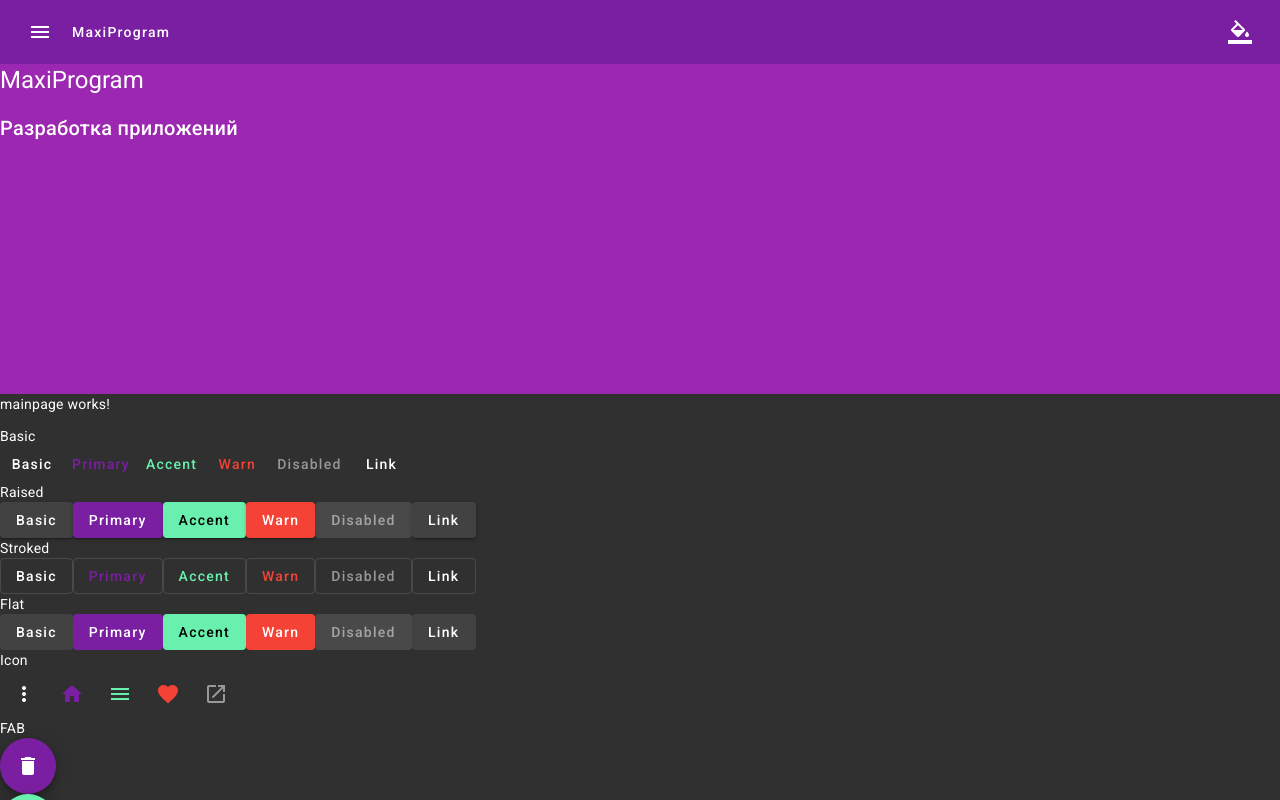
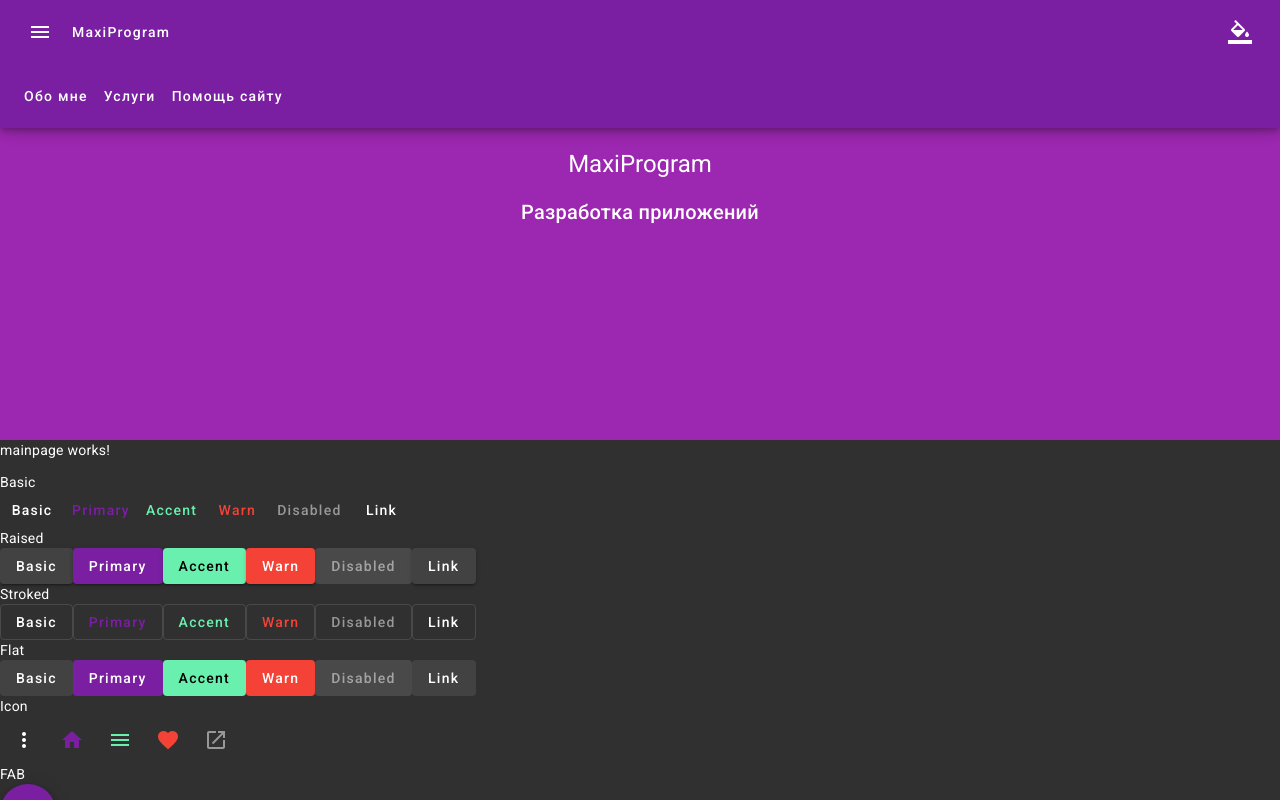
Before and after one commit to maxiprogram/site, an Angular app: page / in a window 1280 px wide. Shown: the top 800 px of the page. Built offline with nearby package versions, Linux system fonts and the light colour scheme.

Commit message:
add mat-divider && header fix shadow

```diff
--- a/src/app/app.module.ts
+++ b/src/app/app.module.ts
@@ -6,6 +6,7 @@ import { MatIconModule } from '@angular/material/icon';
 import { MatToolbarModule } from '@angular/material/toolbar';
 import { MatTooltipModule}  from '@angular/material/tooltip';
 import { MatMenuModule } from '@angular/material/menu';
+import { MatDividerModule } from '@angular/material/divider';
 
 import { AppRoutingModule } from './app-routing.module';
 import { AppComponent } from './app.component';
@@ -28,7 +29,8 @@ import { MainPageComponent } from './pages/main-page/main-page.component';
     MatIconModule,
     MatToolbarModule,
     MatTooltipModule,
-    MatMenuModule
+    MatMenuModule,
+    MatDividerModule
   ],
   providers: [],
   bootstrap: [AppComponent]
--- a/src/app/header/header.component.html
+++ b/src/app/header/header.component.html
@@ -1,12 +1,15 @@
-<mat-toolbar color="primary">
+<mat-toolbar color="primary" class="mat-elevation-z6">
   <mat-toolbar-row>
     <button mat-icon-button>
         <mat-icon>menu</mat-icon>
     </button>
+
     <a mat-button routerLink="/">
       <span>MaxiProgram</span>
     </a>
+
     <span style="flex: 1 1 auto;"></span>
+
     <button mat-icon-button matTooltip="Выбор темы" [matMenuTriggerFor]="menuTheme">
       <mat-icon>format_color_fill</mat-icon>
       <mat-menu #menuTheme>
@@ -15,6 +18,19 @@
       </mat-menu>
     </button>
   </mat-toolbar-row>
+  <mat-toolbar-row>
+    <div>
+      <a mat-button routerLink="/">
+        <span>Обо мне</span>
+      </a>
+      <a mat-button routerLink="/">
+        <span>Услуги</span>
+      </a>
+      <a mat-button routerLink="/">
+        <span>Помощь сайту</span>
+      </a>
+    </div>
+  </mat-toolbar-row>
 </mat-toolbar>
 
 
--- a/src/app/header/header.component.scss
+++ b/src/app/header/header.component.scss
@@ -1,4 +1,15 @@
+mat-toolbar {
+    position: fixed;
+    z-index: 2;
+    top: 0;
+    left: 0;
+    right: 0;
+}
+
 .header-title {
-    height: 330px;
+    height: 256px; //256px 330px
+    text-align: center;
+    margin-top: 112px; //112px 56px
+    padding: 36px;
     background: #9c27b0;
 }
```
